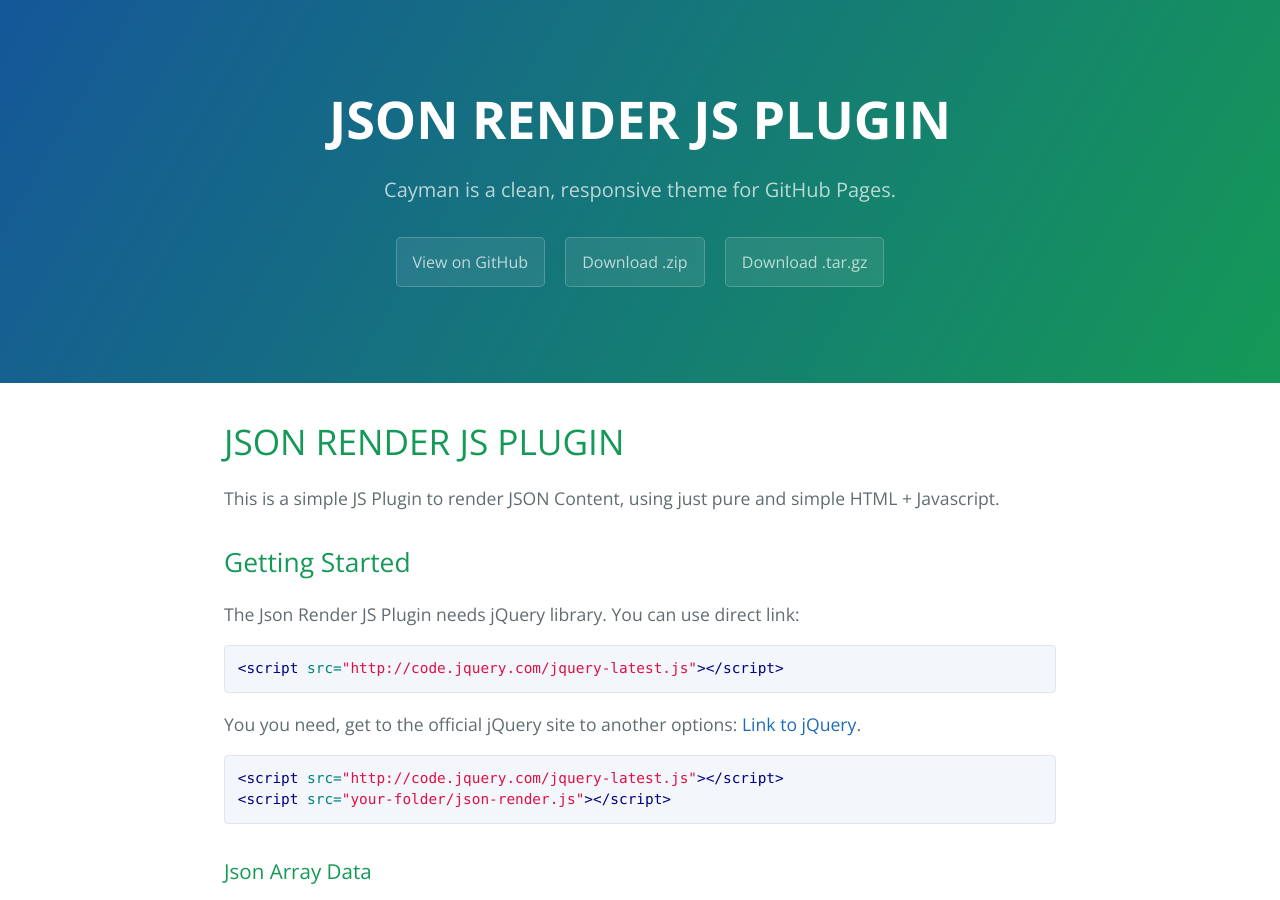
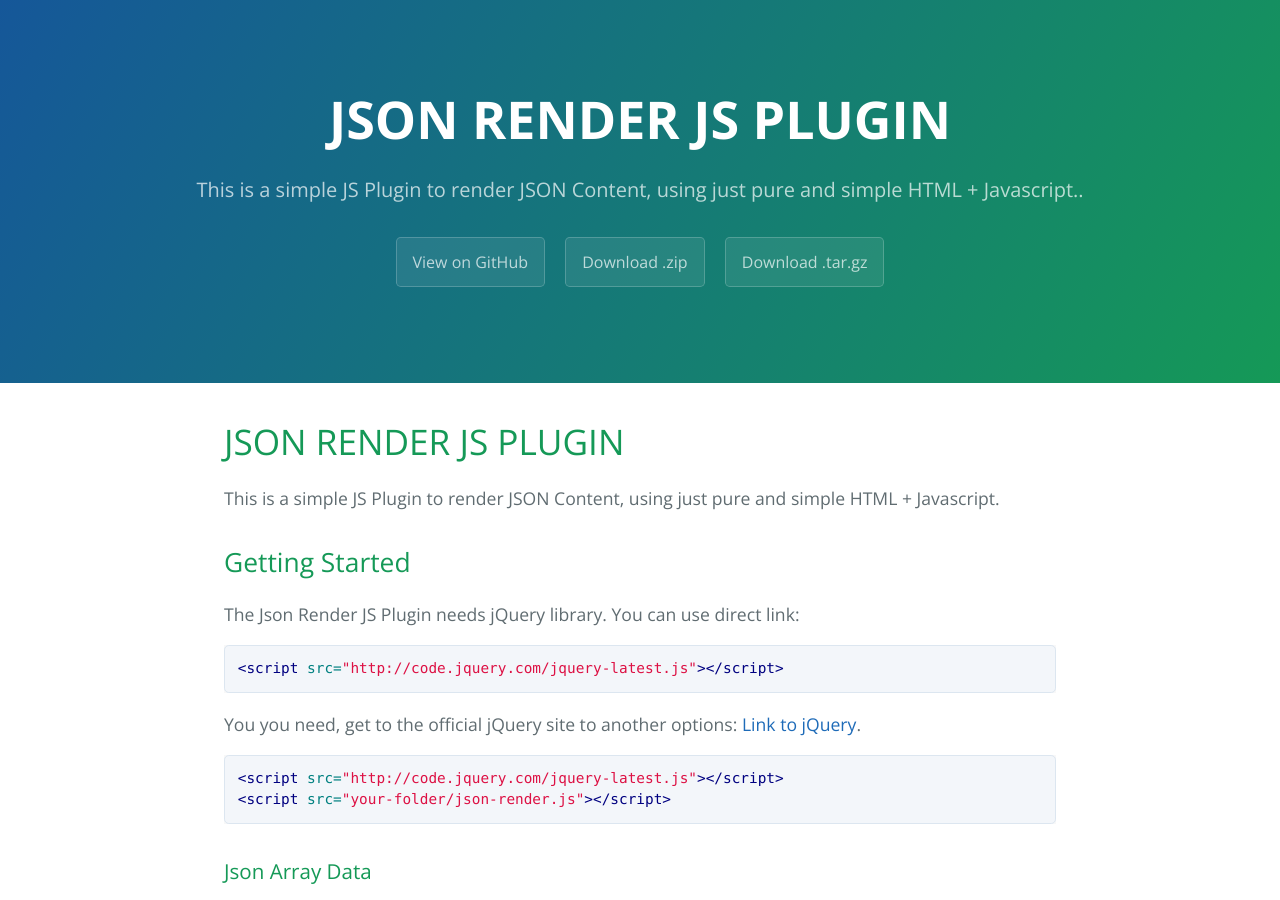
Before and after one commit to DorianOliveira/JsonRender-JS, a Jekyll site: the page built from index.md, in a window 1280 px wide and 900 px high. Built offline with Jekyll 4.4.1, drawn with Linux system fonts in a browser that asks for light colours; our own code applies the rules of GitHub Pages for plain Markdown files.

Commit message:
no message

```diff
--- a/_config.yml
+++ b/_config.yml
@@ -1,5 +1,5 @@
-title: Cayman theme
-description: Cayman is a clean, responsive theme for GitHub Pages.
+title: JSON RENDER JS PLUGIN
+description: This is a simple JS Plugin to render JSON Content, using just pure and simple HTML + Javascript..
 show_downloads: true
 google_analytics:
 theme: jekyll-theme-cayman
```
